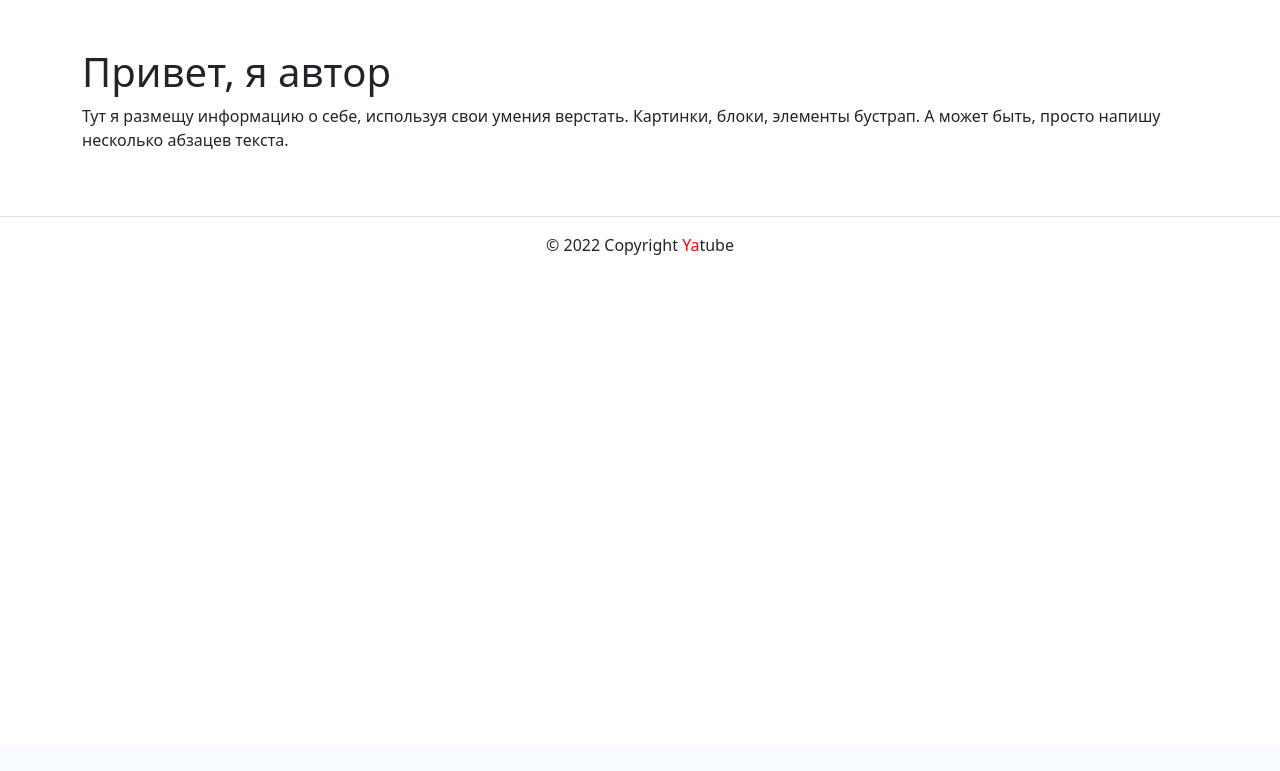
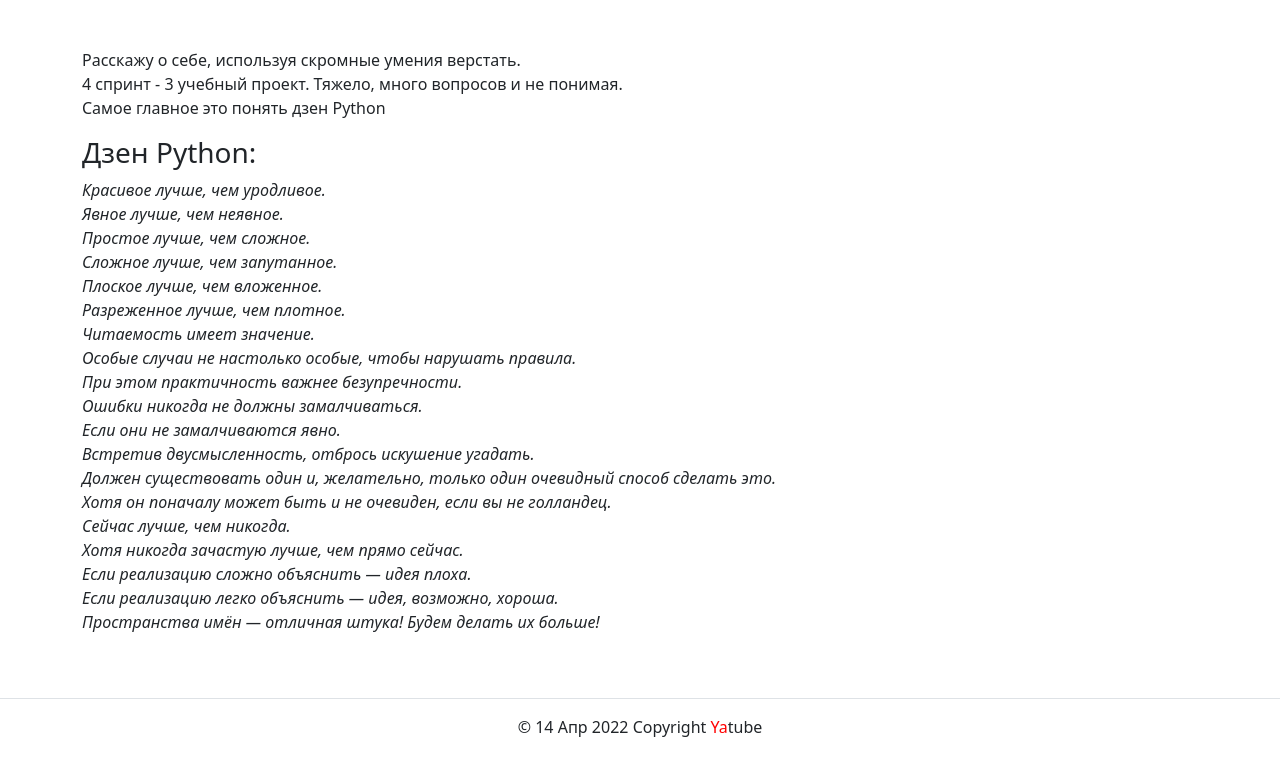
Before and after one commit to SelfGenius/hw03_forms, a Django app: page /about/author/ in a window 1280 px wide. Shown: the part 56-827 px from the top of the page. Before the commit the page ends 311 px from the top, so only its background shows below. Run offline with Django 3.2, Linux system fonts and the light colour scheme; some libraries are stand-ins or nearby versions.

Commit message:
a lot of changes

```diff
--- a/yatube/core/context_processors/year.py
+++ /dev/null
@@ -1,11 +0,0 @@
-from datetime import datetime
-
-
-def year(request):
-    """Добавляет переменную с текущим годом."""
-    return {'year': datetime.now().year}
-
-# def year(request):
-#     """Добавляет переменную с текущим годом."""
-#     current_year = datetime.now().year
-#     return {'year': current_year}
--- a/yatube/posts/urls.py
+++ b/yatube/posts/urls.py
@@ -10,5 +10,5 @@ urlpatterns = [
     path('profile/<str:username>/', views.profile, name='profile'),
     path('posts/<int:post_id>/', views.post_detail, name='post_detail'),
     path('create/', views.post_create, name='post_create'),
-    path('posts/<post_id>/edit/', views.post_edit, name='post_edit'),
+    path('posts/<int:post_id>/edit/', views.post_edit, name='post_edit'),
 ]
--- a/yatube/templates/about/author.html
+++ b/yatube/templates/about/author.html
@@ -3,9 +3,33 @@
 {% block title %}Об авторе проекта{% endblock %}
 
 {% block content %}
-<h1>Привет, я автор</h1>
-<p>
-  Тут я размещу информацию о себе, используя свои умения верстать.
-  Картинки, блоки, элементы бустрап. А может быть, просто напишу несколько абзацев текста.
-</p>
+<div>
+  <p>
+    Расскажу о себе, используя скромные умения верстать.</br>
+    4 спринт - 3 учебный проект. Тяжело, много вопросов и не понимая.</br>
+    Самое главное это понять дзен Python</br>
+  </p>
+<div>
+  <p>
+    <h3>Дзен Python:</h3>
+    <i>Красивое лучше, чем уродливое.</br>
+    Явное лучше, чем неявное.</br>
+    Простое лучше, чем сложное.</br>
+    Сложное лучше, чем запутанное.</br>
+    Плоское лучше, чем вложенное.</br>
+    Разреженное лучше, чем плотное.</br>
+    Читаемость имеет значение.</br>
+    Особые случаи не настолько особые, чтобы нарушать правила.</br>
+    При этом практичность важнее безупречности.</br>
+    Ошибки никогда не должны замалчиваться.</br>
+    Если они не замалчиваются явно.</br>
+    Встретив двусмысленность, отбрось искушение угадать.</br>
+    Должен существовать один и, желательно, только один очевидный способ сделать это.</br>
+    Хотя он поначалу может быть и не очевиден, если вы не голландец.</br>
+    Сейчас лучше, чем никогда.</br>
+    Хотя никогда зачастую лучше, чем прямо сейчас.</br>
+    Если реализацию сложно объяснить — идея плоха.</br>
+    Если реализацию легко объяснить — идея, возможно, хороша.</br>
+    Пространства имён — отличная штука! Будем делать их больше!</i></br>
+  </p>
 {% endblock %}
--- a/yatube/templates/includes/footer.html
+++ b/yatube/templates/includes/footer.html
@@ -1 +1 @@
-<p>© {{ year }} Copyright <span style="color:red">Ya</span>tube</p>
+<p>© {% now "j M Y" %} Copyright <span style="color:red">Ya</span>tube</p>
--- a/yatube/templates/posts/includes/post_for_list.html
+++ b/yatube/templates/posts/includes/post_for_list.html
@@ -2,13 +2,14 @@
   <ul>
     <li>
       Автор: {{ post.author.get_full_name }}
+      <a href="{% url 'posts:profile' post.author.username %}">Все посты пользователя</a>
     </li>
     <li>
       Дата публикации: {{ post.pub_date|date:"d E Y" }}
     </li>
   </ul>
-  <p>{{ post.text }}</p>
-  <a href="{% url 'posts:post_detail' post_id=post.pk %}">Подробная информация </a>
+  <p>{{ post.text|truncatewords:50 }}</p>
+  <a href="{% url 'posts:post_detail' post.id %}">Подробная информация </a>
   </article>
   {% if post.group %}
     <a href="{% url 'posts:group_list' post.group.slug %}">Все записи группы</a>
--- a/yatube/templates/posts/post_detail.html
+++ b/yatube/templates/posts/post_detail.html
@@ -1,9 +1,8 @@
 {% extends 'base.html' %}
 
 {% block title %}
-    {{ post.text|truncatewords:30 }}
+    {{ post.text|truncatechars:30  }}
 {% endblock %}
-<!-- я бы сделал truncatewords:10, более приятно смотрится, не переполнен заголовок -->
 
 {% block content %}
   <div class="row">
```
Also changed, not shown: yatube/posts/admin.py (+7 -2 lines), yatube/posts/views.py (+18 -29 lines), yatube/templates/about/tech.html (+0 -11 lines), yatube/templates/posts/create_post.html (+14 -10 lines), yatube/templates/posts/profile.html (+2 -18 lines), yatube/yatube/settings.py (+4 -5 lines), yatube/core/context_processors/__init__.py (deleted).
